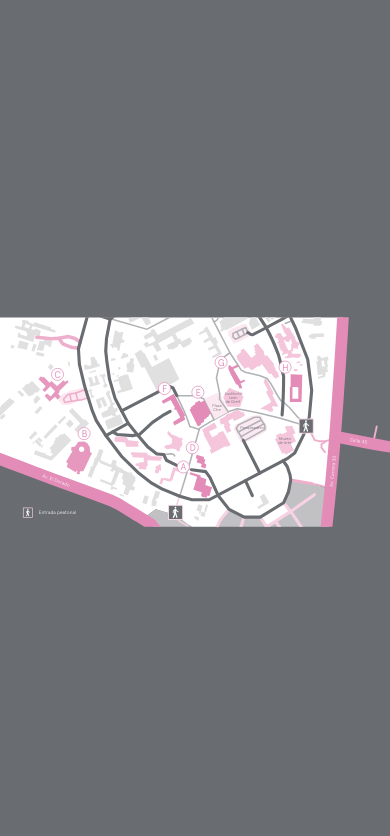
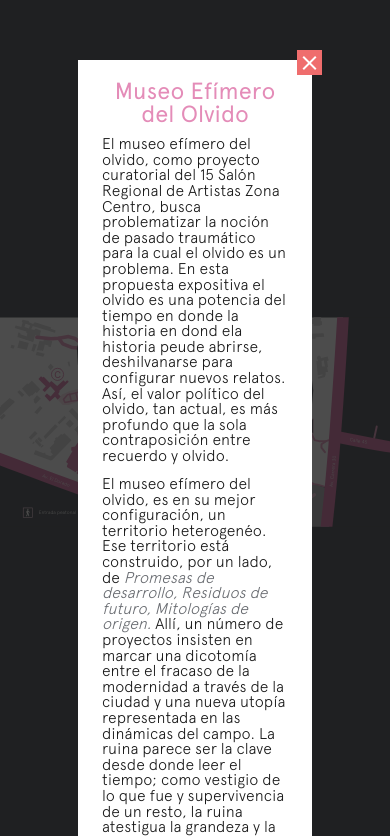
Before and after one commit to nicolazgarcia/efimero, a plain HTML site: page www/index.html in a window 390 px wide. Shown: the top 836 px of the page. Drawn offline with Linux system fonts and the light colour scheme; some packages are replaced by stand-ins of ours; files whose address does not match are found by name.

Commit message:
:wrench: informacion del museo

```diff
--- a/www/css/global.css
+++ b/www/css/global.css
@@ -100,7 +100,8 @@ article h6 {
 	left: 0;
 	z-index: 1;
 }
-.cerrar {
+.cerrar,
+.effc {
 	width: 25px;
 	line-height: 25px;
 	position: absolute;
@@ -113,6 +114,62 @@ article h6 {
 	cursor: pointer;
 	z-index: 10;
 	font-family: 'icomoon';
+}
+em {
+	color: #696C71;
+	font-style: italic;
+}
+#museo {
+	font-size: 1.2em;
+	width: 60%;
+	padding: 20px;
+	position: absolute;
+	top: 60px;
+	left: 20%;
+	z-index: 10;
+	background: #FFF;
+	-webkit-box-sizing: border-box;
+     -moz-box-sizing: border-box;
+          box-sizing: border-box;
+
+  	-webkit-transition: 0.52s linear all;
+	-moz-transition: 0.52s linear all;
+	-o-transition: 0.52s linear all;
+	-ms-transition: 0.52s linear all;
+	transition: 0.52s linear all;
+}
+#museo p {
+	padding: 0 2%;
+	margin-bottom: .8em;
+}
+#museo h1 {
+	font-size: 1.5em;
+	text-align: center;
+	padding-bottom: .4em;
+	color: #E48CB8;
+}
+#museo h2 {
+	height: 0;
+	padding-top: 28px;
+	overflow: hidden;
+	background: url(i/regionales.png) no-repeat 50% 50%;
+	background-size: 209px;
+}
+#museo .contacto {
+	font-weight: bold;
+	font-size: .9em;
+	padding: 20px 2%;
+}
+#museo.hide {
+	width: 0;
+	overflow: hidden;
+	left: -100%;
+}
+.contacto a {
+	color: #E48CB8;
+}
+.contacto a:hover {
+	color: #696C71;
 }
 .tarjeta {
 	opacity: 0;
--- a/www/index.html
+++ b/www/index.html
@@ -8,6 +8,29 @@
 <script type="text/javascript" charset="utf-8" src="phonegap.js"></script>
 </head>
 <body>
+<!--
+<div class="pestaña">
+ <span>Información del Museo</span>
+</div>
+-->
+<div id="museo">
+	<span class="effc">&#xe209;</span>
+	<h1>Museo Efímero del Olvido</h1>
+	<p>
+		El museo efímero del olvido, como proyecto curatorial del 15 Salón Regional de Artistas Zona Centro, busca problematizar la noción de pasado traumático para la cual el olvido es un problema. En esta propuesta expositiva el olvido es una potencia del tiempo en donde la historia en dond ela historia peude abrirse, deshilvanarse para configurar nuevos relatos. Así, el valor político del olvido, tan actual, es más profundo que la sola contraposición entre recuerdo y olvido.
+	</p>
+	<p>
+		El museo efímero del olvido, es en su mejor configuración, un territorio heterogenéo. Ese territorio está construido, por un lado, de <em>Promesas de desarrollo, Residuos de futuro, Mitologías de origen.</em> Allí, un número de proyectos insisten en marcar una dicotomía entre el fracaso de la modernidad a través de la ciudad y una nueva utopía representada en las dinámicas del campo. La ruina parece ser la clave desde donde leer el tiempo; como vestigio de lo que fue y supervivencia de un resto, la ruina atestigua la grandeza y la barbarie sobre la que construimos el presente.
+	</p>
+	<p>
+		Por otro lado, el pasado reescrito, alterado, ficcionalizado dibuja los lindes de nuestra travesía; así, a través de categorías como <em>Historia como ficción, Testimonio, Traicions de la memoria, Reescritura del pasado e Instante,</em>  un grupo de proyectos tensionan y cuestionan nuestra relación con el pasado, el recuerdo y la memoria.
+	</p>
+	<div class="contacto">
+		<a href="mailto:contacto@efimero.org">contacto@efimero.org</a> <br>
+		<a href="http://efimero.org/">www.efimero.org</a>
+		<h2>regionales</h2>
+	</div>
+</div>
 <section>
 	<article class="a">
 		<span class="cerrar">&#xe209;</span>
--- a/www/js/main.js
+++ b/www/js/main.js
@@ -1,4 +1,8 @@
 
+$('.effc').click(function(){
+    $('.mask').fadeOut();
+    $('#museo').addClass('hide');
+});
 
 $('.cerrar').click(function(){
 	$('.mask').fadeOut();
@@ -54,7 +58,7 @@ $.fn.clicktoggle = function(a, b) {
     });
 
 
-$('.mask').hide();
+//$('.mask').hide();
 $('#map .zona').on({
     mouseenter: function () {
     	$('#map .zona').not(this).attr('fill-opacity',0.5);
```
Also changed, not shown: www/css/i/mum.png (added), www/css/i/regionales.png (added).
